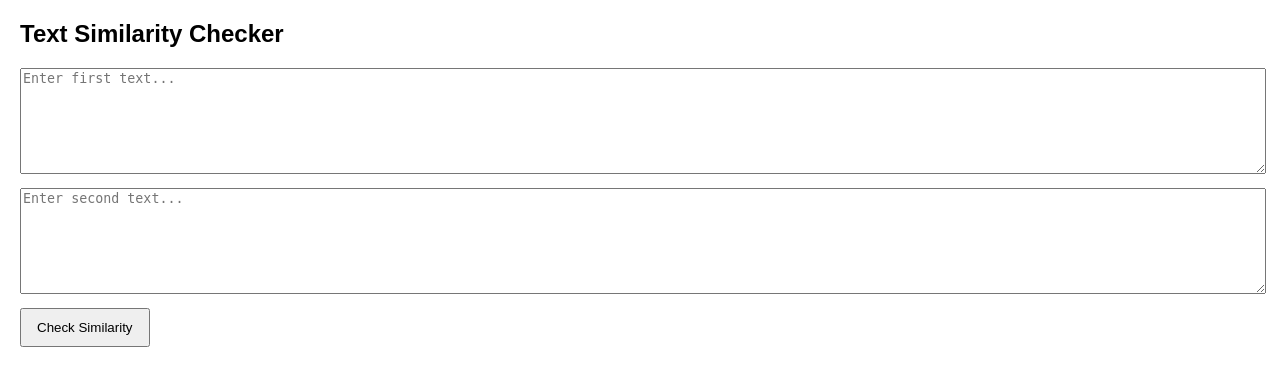
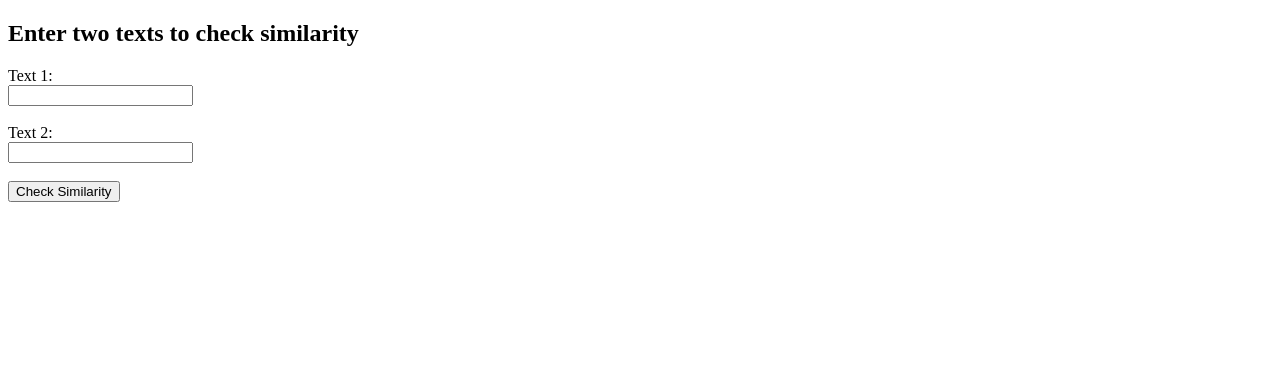
Before and after one commit to ChicIceCream/Prestige-Hackathon, a Flask app: page / in a window 1280 px wide. Shown: the top 386 px of the page. Run offline with Flask 3, Linux system fonts and the light colour scheme.

Commit message:
Update index.html

```diff
--- a/Backend/templates/index.html
+++ b/Backend/templates/index.html
@@ -4,24 +4,24 @@
     <meta charset="UTF-8">
     <meta name="viewport" content="width=device-width, initial-scale=1.0">
     <title>Text Similarity Checker</title>
-    <style>
-        body { font-family: Arial, sans-serif; margin: 20px; }
-        textarea { width: 100%; height: 100px; margin-bottom: 10px; }
-        button { padding: 10px 15px; cursor: pointer; }
-        #result { margin-top: 15px; font-weight: bold; }
-    </style>
 </head>
 <body>
-    <h2>Text Similarity Checker</h2>
-    <textarea id="text1" placeholder="Enter first text..."></textarea>
-    <textarea id="text2" placeholder="Enter second text..."></textarea>
-    <button onclick="checkSimilarity()">Check Similarity</button>
+    <h2>Enter two texts to check similarity</h2>
+    <form id="similarity-form">
+        <label for="text1">Text 1:</label><br>
+        <input type="text" id="text1" name="text1"><br><br>
+
+        <label for="text2">Text 2:</label><br>
+        <input type="text" id="text2" name="text2"><br><br>
+
+        <button type="button" onclick="checkSimilarity()">Check Similarity</button>
+    </form>
     <p id="result"></p>
 
     <script>
         function checkSimilarity() {
-            const text1 = document.getElementById('text1').value;
-            const text2 = document.getElementById('text2').value;
+            let text1 = document.getElementById("text1").value;
+            let text2 = document.getElementById("text2").value;
 
             fetch('/similarity', {
                 method: 'POST',
@@ -30,12 +30,9 @@
             })
             .then(response => response.json())
             .then(data => {
-                document.getElementById('result').innerText = "Similarity Score: " + data.similarity_score;
+                document.getElementById("result").innerText = "Similarity Score: " + data.similarity_score;
             })
-            .catch(error => {
-                console.error('Error:', error);
-                document.getElementById('result').innerText = "Error calculating similarity.";
-            });
+            .catch(error => console.error('Error:', error));
         }
     </script>
 </body>
```
